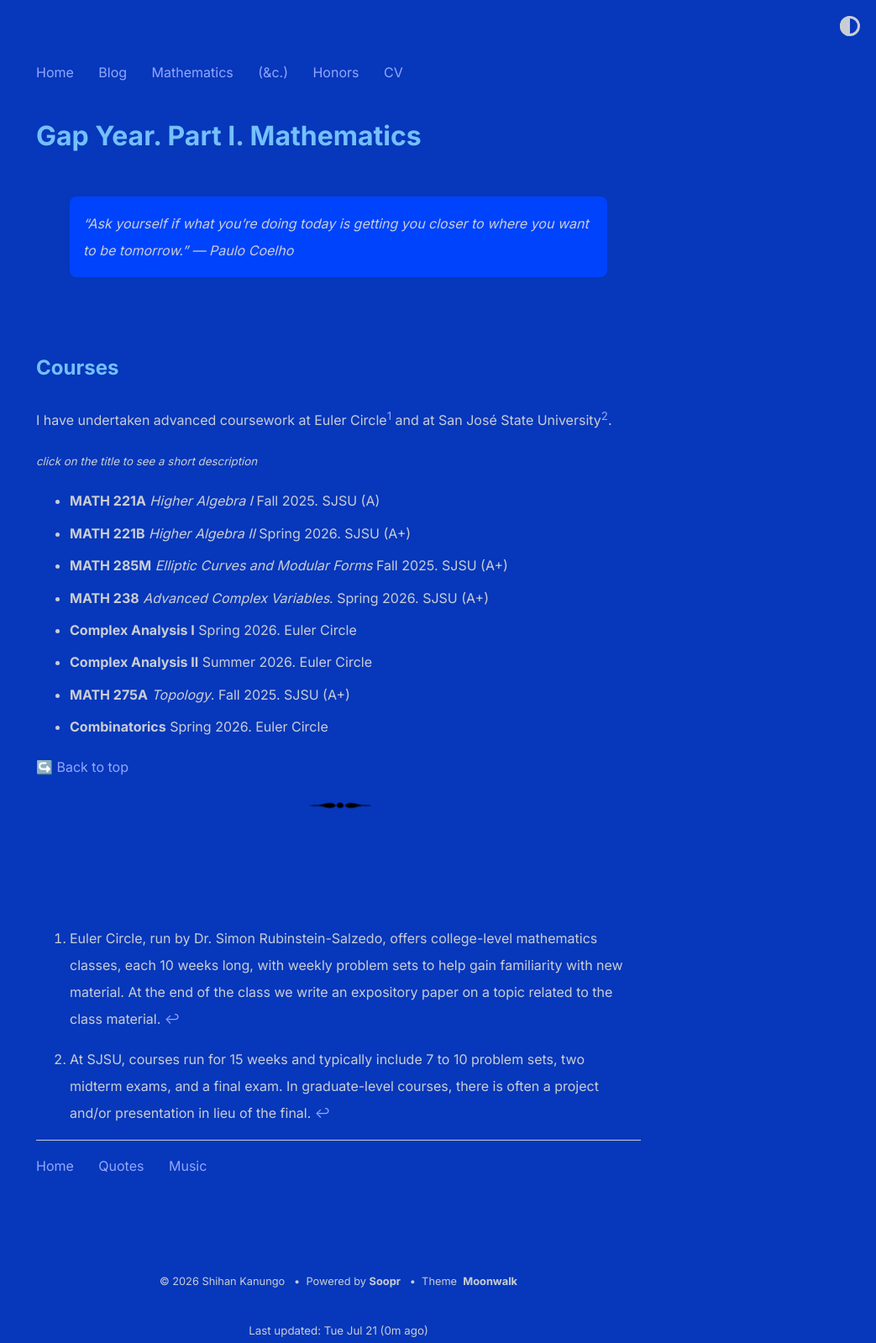
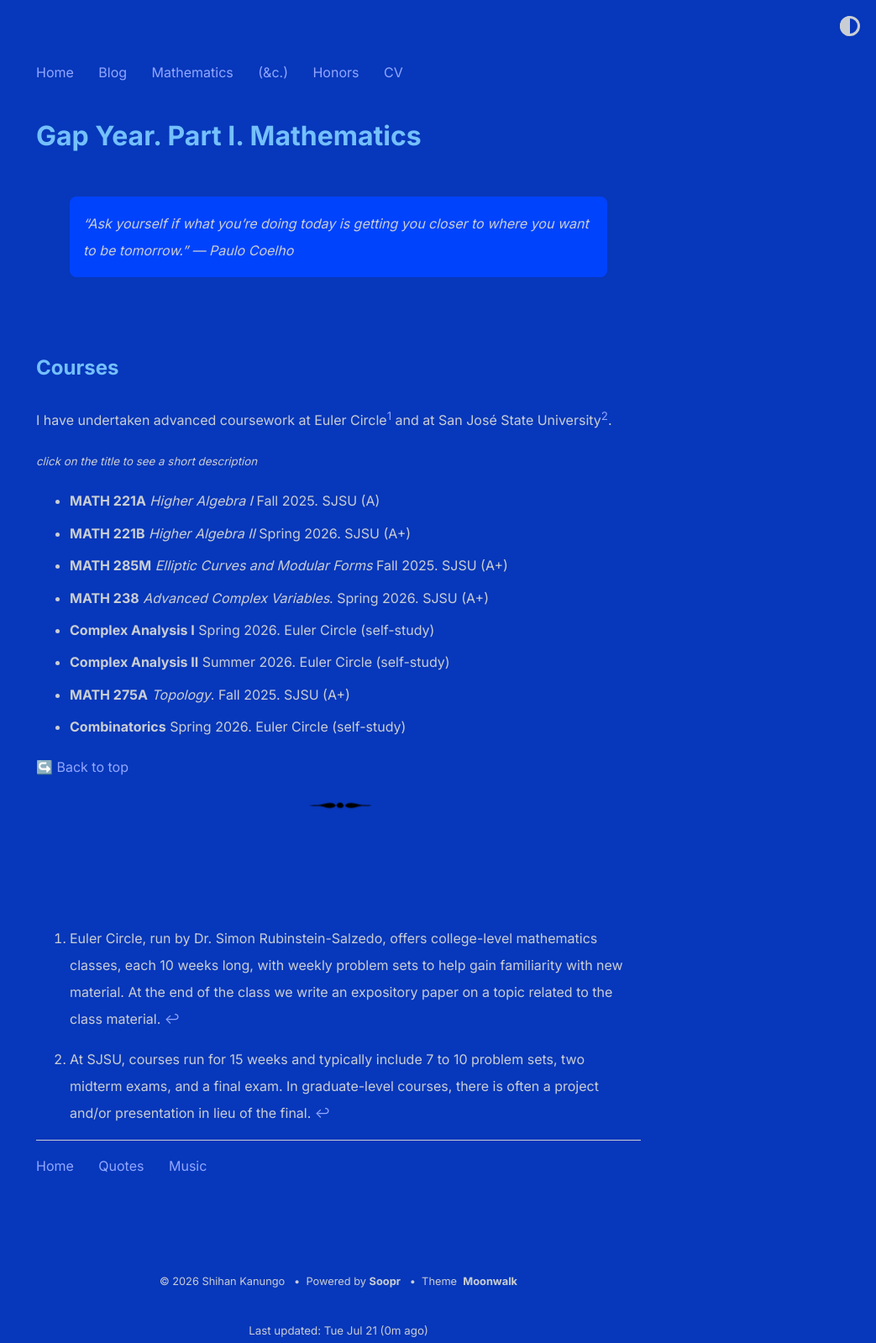
Before and after one commit to shihankanungo/shihankanungo.github.io, a Jekyll site: the page built from gap-year-math.md, in a window 1280 px wide. Shown: the whole page at 84% size, without its empty margins (237-1280 px from the left). Built offline with Jekyll 4.4.1, drawn with Linux system fonts in a browser that asks for light colours.

Commit message:
Update gap-year-math.md

```diff
--- a/gap-year-math.md
+++ b/gap-year-math.md
@@ -41,13 +41,13 @@ I have undertaken advanced coursework at Euler Circle[^1] and at San José State
 </details></li>
 
 <li><details>
-  <summary style="list-style-type: none;"><b>Complex Analysis I</b> Spring 2026. Euler Circle </summary>
+  <summary style="list-style-type: none;"><b>Complex Analysis I</b> Spring 2026. Euler Circle (self-study)</summary>
   <small>Cauchy integral formula, residues & series, branch points, Riemann surfaces, products & the Gamma function.</small><br>
   <small>Textbook: Simon Rubinstein-Salzedo. <i>Complex Analysis.</i> Chapters 1&mdash;9</small>
 </details></li>
 
 <li><details>
-  <summary style="list-style-type: none;"><b>Complex Analysis II</b> Summer 2026. Euler Circle </summary>
+  <summary style="list-style-type: none;"><b>Complex Analysis II</b> Summer 2026. Euler Circle (self-study) </summary>
   <small>The Hadamard product, conformal mappings, Riemann mapping theorem, elliptic functions, Picard’s little theorem, the Wiener–Ikehara theorem, analytic continuation, the prime number theorem, Theta functions.</small><br>
   <small>Textbook: Simon Rubinstein-Salzedo. <i>Complex Analysis.</i> Chapters 10&mdash;18</small>
 </details></li>
@@ -59,7 +59,7 @@ I have undertaken advanced coursework at Euler Circle[^1] and at San José State
 </details></li>
 
 <li><details>
-  <summary style="list-style-type: none;"><b>Combinatorics</b> Spring 2026. Euler Circle </summary>
+  <summary style="list-style-type: none;"><b>Combinatorics</b> Spring 2026. Euler Circle (self-study)</summary>
   <small>Special numbers, rising and falling factorials, sieving, restricted permutations, posets, incidence algebras, generating functions, recurrences and convolutions.</small><br>
   <small>Textbook: Simon Rubinstein-Salzedo. <i>Combinatorics.</i></small>
 </details></li>
```
